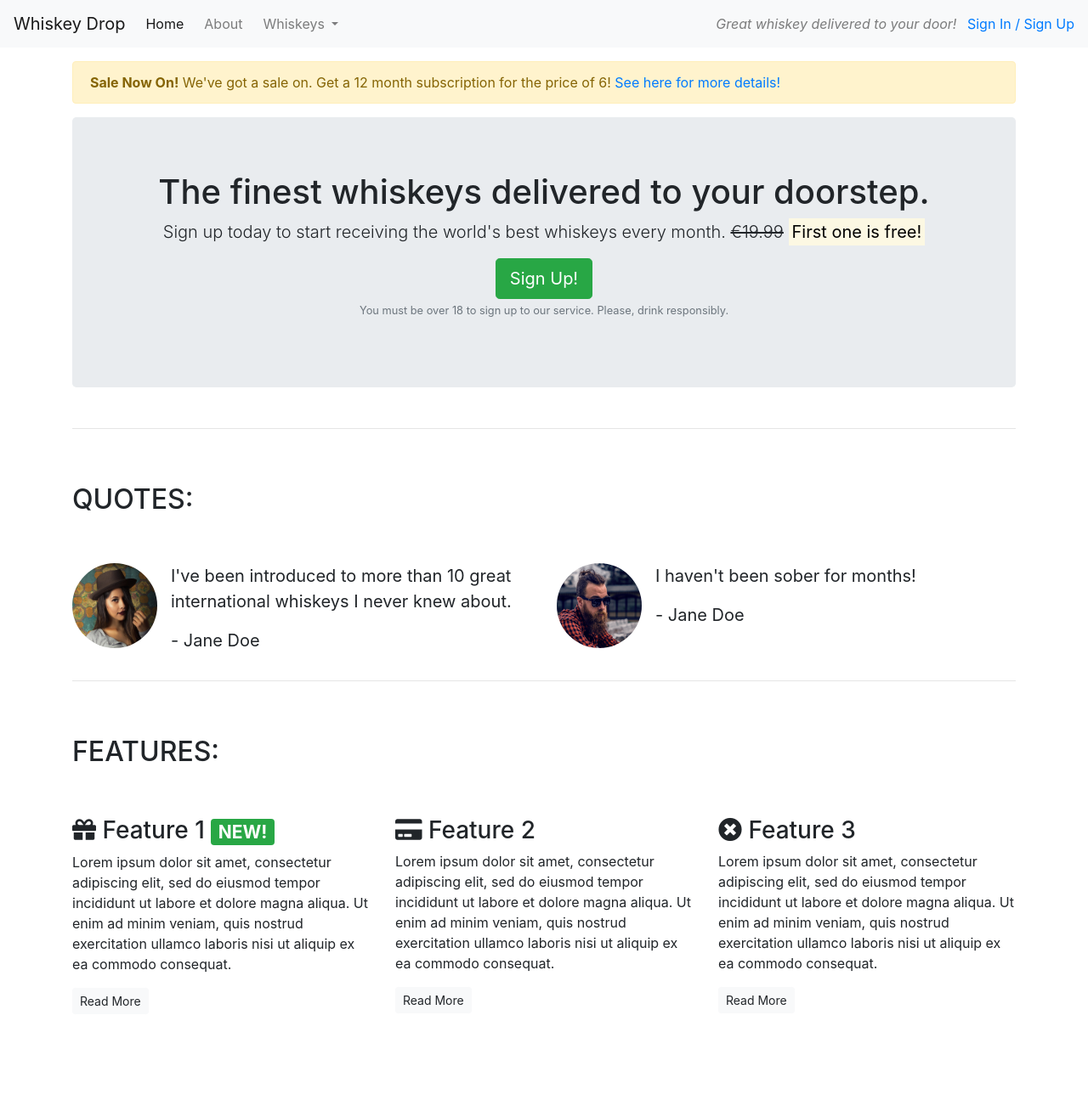
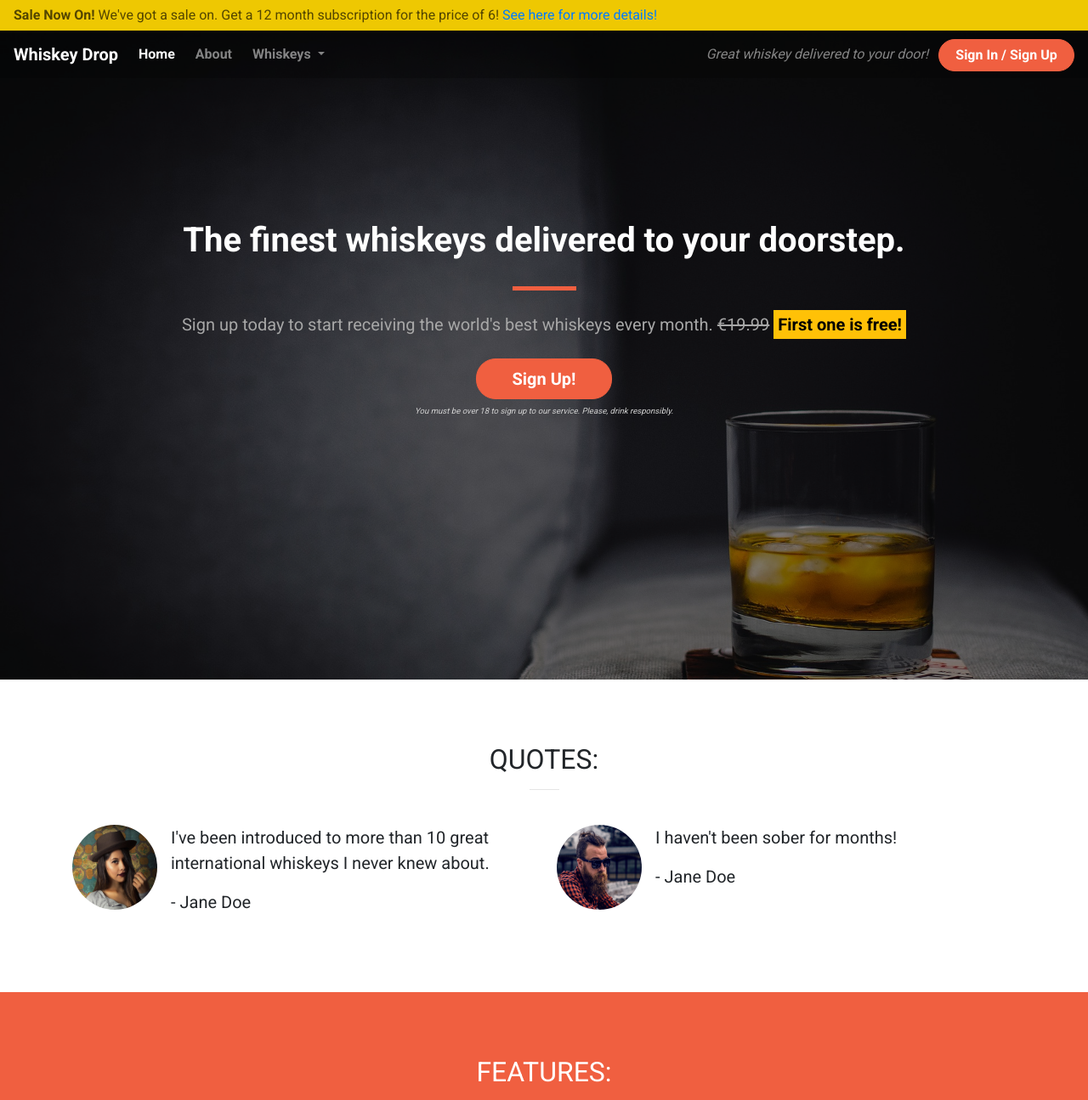
Before and after one commit to cotebarrientos/BootstrappingYourNextBigIdea-BS4, a plain HTML site: page index.html in a window 1280 px wide. Shown: the top 1295 px of the page at 85% size. Before the commit the page ends 1210 px from the top, so only its background shows below. Drawn offline with nearby package versions, Linux system fonts and the light colour scheme.

Commit message:
New version using Bootstrap, Javascript and CSS components

```diff
--- a/index.html
+++ b/index.html
@@ -8,10 +8,22 @@
     <meta name="viewport" content="width=device-width, initial-scale=1.0">
     <link rel="stylesheet" href="https://maxcdn.bootstrapcdn.com/bootstrap/4.1.3/css/bootstrap.min.css">
     <link rel="stylesheet" href="https://use.fontawesome.com/releases/v5.6.1/css/all.css" integrity="sha384-gfdkjb5BdAXd+lj+gudLWI+BXq4IuLW5IT+brZEZsLFm++aCMlF1V92rMkPaX4PP" crossorigin="anonymous">
+    <link href="https://fonts.googleapis.com/css?family=Roboto:400,700" rel="stylesheet">
+    <link rel="stylesheet" href="css/style.css" type="text/css" />
 </head>
 
 <body>
-    <nav class="navbar navbar-light bg-light navbar-expand-sm">
+    <div class="container-fluid navalert-container">
+        <div class="container-fluid alert-container">
+            <div class="row d-none d-sm-block">
+                <div class="col-12">
+                    <div class="site-wide-alert alert alert-warning">
+                        <strong>Sale Now On!</strong> We've got a sale on. Get a 12 month subscription for the price of 6! <a href="">See here for more details!</a>
+                    </div>
+                </div>
+            </div>
+        </div>
+        <nav class="navbar navbar-dark navbar-expand-sm">
             <a href="/" class="navbar-brand">Whiskey Drop</a>
 
             <button class="navbar-toggler ml-auto" type="button" data-toggle="collapse" data-target="#navbarNavDropdown" aria-controls="navbarNavDropdown" aria-expanded="false" aria-label="Toggle navigation">
@@ -37,39 +49,39 @@
             </div>
             <div class="d-none d-md-block">
                 <p class="navbar-text my-auto mr-2"><i>Great whiskey delivered to your door!</i></p>
-            <a href="/login">Sign In / Sign Up</a>
+                <a href="/login" class="btn btn--cta btn--red">Sign In / Sign Up</a>
             </div>
         </nav>
-    <article class="container mt-3">
-        <div class="row d-none d-sm-block">
-            <div class="col-12">
-                <div class="alert alert-warning">
-                    <strong>Sale Now On!</strong> We've got a sale on. Get a 12 month subscription for the price of 6! <a href="">See here for more details!</a>
     </div>
-            </div>
-        </div>
+
+    <div class="container-fluid callout-container">
         <!-- Callout -->
+        <div class="opaque-overlay">&nbsp;</div>
             <div class="row">
                 <div class="col-12">
                     <section class="callout jumbotron text-center">
-                    <h1>The finest whiskeys delivered to your doorstep.</h1>
+                        <h1 class="jumbotron-header">The finest whiskeys delivered to your doorstep.</h1>
+                        <hr class="block-divider block-divider--orange ">
                         <p class="lead">Sign up today to start receiving the world's best whiskeys every month.
                         <s class="d-none d-sm-inline">€19.99</s>
                         <span class="d-inline d-sm-none"><br></span>
                         <strong><mark>First one is free!</mark></strong></p>
-                    <button class="btn btn-success btn-lg" data-toggle="modal" data-target="#signUpModal">Sign Up!</button>
+                        <button class="btn btn-lg btn--cta btn--red" data-toggle="modal" data-target="#signUpModal">Sign Up!</button>
                         <p class="text-muted"><small>You must be over 18 to sign up to our service. Please, drink responsibly.</small></p>
                     </section>
                 </div>
             </div>
         <!-- /.callout -->
-        <hr>
+    </div>
 
         <!-- Quotes -->
+    <div class="container-wrapper">
+        <div class="container quotes-container content-container">
             <section class="quotes">
                 <div class="row">
-                <div class="col-12 my-5">
+                    <div class="col-12 page-header">
                         <h2 class="text-uppercase">Quotes:</h2>
+                        <hr class="bolck-divider block-divider--short">
                     </div>
                 </div>
                 <div class="row">
@@ -102,33 +114,37 @@
                 </div>
             </section>
             <!-- /.quotes -->
-        <hr>
+        </div>
+    </div>
 
         <!-- Features -->
+    <div class="container-wrapper container-wrapper--red">
+        <div class="container features-container content-container">
             <section class="features">
                 <div class="row">
-                <div class="col-12 my-5">
+                    <div class="col-12 page-header">
                         <h2 class="text-uppercase">Features:</h2>
+                        <hr class="block-divider block-divider--short block-divider--white">
                     </div>
                 </div>
                 <div class="row">
                     <div class="col-12 col-md-6 col-lg-4">
                         <div class="feature">
-                        <h3><i class="fas fa-gift d-none d-sm-inline"></i> Feature 1 <span class="badge badge-success">NEW!</span></h3>
+                            <h3><i class="fas fa-gift d-none d-sm-block"></i> Feature 1 <span class="badge badge-success">NEW!</span></h3>
                             <p>Lorem ipsum dolor sit amet, consectetur adipiscing elit, sed do eiusmod tempor incididunt ut labore et dolore magna aliqua. Ut enim ad minim veniam, quis nostrud exercitation ullamco laboris nisi ut aliquip ex ea commodo consequat.</p>
                             <p><a class="btn btn-sm btn-light" href="">Read More</a></p>
                         </div>
                     </div>
                     <div class="col-12 col-md-6 col-lg-4">
                         <div class="feature">
-                        <h3><i class="fas fa-credit-card d-none d-sm-inline"></i> Feature 2</h3>
+                            <h3><i class="fas fa-credit-card d-none d-sm-block"></i> Feature 2</h3>
                             <p>Lorem ipsum dolor sit amet, consectetur adipiscing elit, sed do eiusmod tempor incididunt ut labore et dolore magna aliqua. Ut enim ad minim veniam, quis nostrud exercitation ullamco laboris nisi ut aliquip ex ea commodo consequat.</p>
                             <p><a class="btn btn-sm btn-light" href="">Read More</a></p>
                         </div>
                     </div>
                     <div class="col-12 d-md-none d-lg-block col-lg-4">
                         <div class="feature">
-                        <h3><i class="fas fa-times-circle d-none d-sm-inline"></i> Feature 3</h3>
+                            <h3><i class="fas fa-times-circle d-none d-sm-block"></i> Feature 3</h3>
                             <p>Lorem ipsum dolor sit amet, consectetur adipiscing elit, sed do eiusmod tempor incididunt ut labore et dolore magna aliqua. Ut enim ad minim veniam, quis nostrud exercitation ullamco laboris nisi ut aliquip ex ea commodo consequat.</p>
                             <p><a class="btn btn-sm btn-light" href="">Read More</a></p>
                         </div>
@@ -136,7 +152,8 @@
                 </div>
             </section>
             <!-- /.features -->
-    </article>
+        </div>
+    </div>
 
     <div class="modal" tabindex="-1" role="dialog" id="signUpModal">
         <div class="modal-dialog" role="document">
```
Lines whose indentation alone changed are shown as unchanged.
